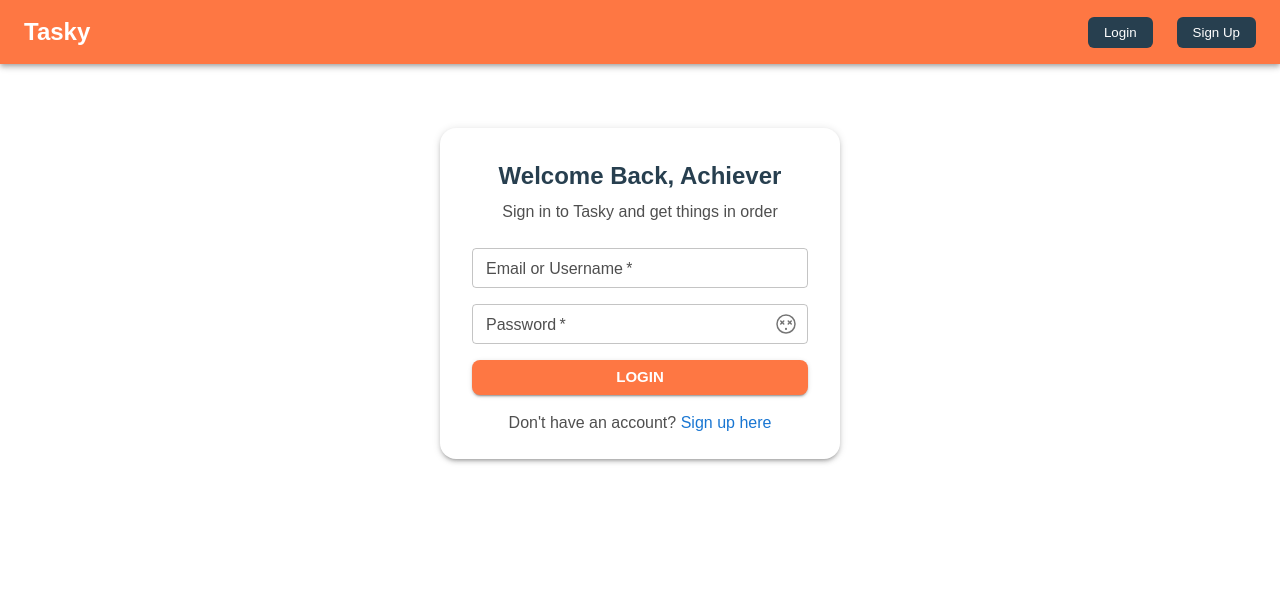
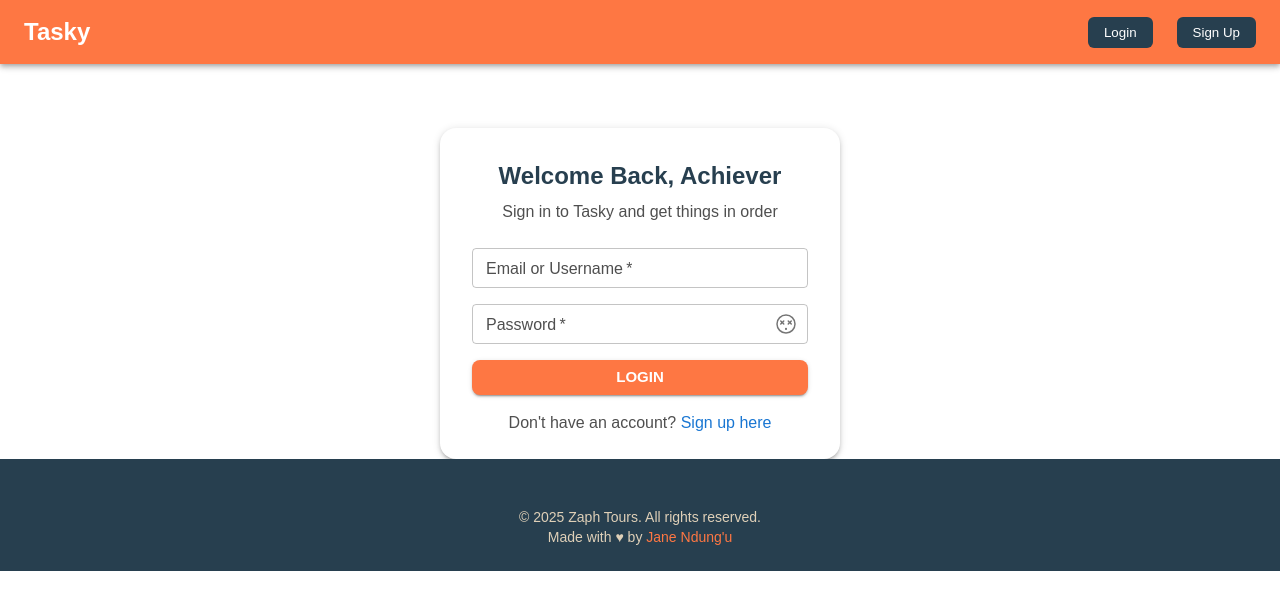
Before and after one commit to JaninWanjiru/Tasky-App, a React (Vite) app in the folder Client/: page /login in a window 1280 px wide. Shown: the top 610 px of the page. Built offline with nearby package versions, Linux system fonts and the light colour scheme.

Commit message:
add footer component

```diff
--- a/Client/src/App.tsx
+++ b/Client/src/App.tsx
@@ -14,6 +14,7 @@ import UpdateTaskPage from "./pages/UpdateTaskPage";
 import CompletedTasksPage from "./pages/CompletedTasksPage";
 import TrashPage from "./pages/TrashPage";
 import ProfilePage from "./pages/ProfilePage";
+import Footer from "./components/Footer";
 
 
 const client = new QueryClient()
@@ -65,6 +66,7 @@ function App() {
           <Route path="/trash" element={<Protected><TrashPage /></Protected>} />
           <Route path="/profile" element={<Protected><ProfilePage /></Protected>} />
         </Routes>
+        <Footer />
       </BrowserRouter>
     </ThemeProvider>
     </QueryClientProvider>
--- /dev/null
+++ b/Client/src/components/Footer.tsx
@@ -0,0 +1,24 @@
+import { Box, Typography } from "@mui/material";
+
+function Footer() {
+  return (
+    <Box component="footer" sx={{ bgcolor: "#273F4F", color: "#DFD0B8", p: 3 }}>
+      <Box textAlign="center" mt={3}>
+        <Typography variant="body2">
+          &copy; 2025 Zaph Tours. All rights reserved.
+        </Typography>
+        <Typography variant="body2">
+          Made with &hearts; by{" "}
+          <a
+            href="https://github.com/JaninWanjiru"
+            style={{ textDecoration: "none", color: "#FE7743" }}
+          >
+            Jane Ndung'u
+          </a>
+        </Typography>
+      </Box>
+    </Box>
+  );
+}
+
+export default Footer;
--- a/Client/src/pages/TrashPage.tsx
+++ b/Client/src/pages/TrashPage.tsx
@@ -28,7 +28,7 @@ function TrashPage() {
     return <Loader msg="Fetching, please wait..." />;
   }
   return (
-    <Box component="section" mt={2}>
+    <Box component="section" mt={2} minHeight="75vh">
       <Grid container justifyContent="center" spacing={4} m={3}>
         {data &&
           data.map(
@@ -38,8 +38,9 @@ function TrashPage() {
               description: string;
               isDeleted: boolean;
               isCompleted: boolean;
-            }) => (
-              task.isDeleted === true && <TaskCard
+            }) =>
+              task.isDeleted === true && (
+                <TaskCard
                   key={task.id}
                   id={task.id}
                   title={task.title}
```
Lines whose indentation alone changed are shown as unchanged.
